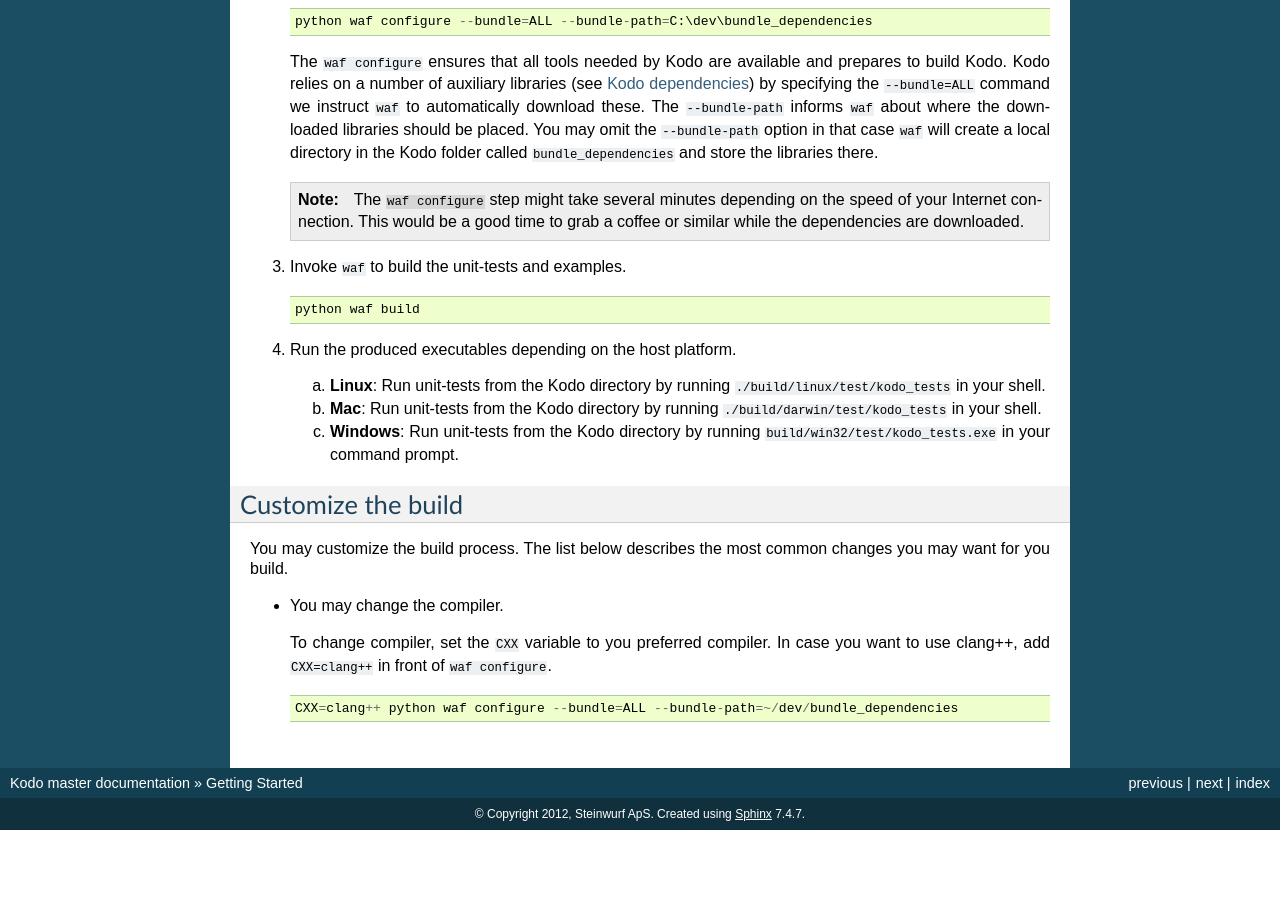
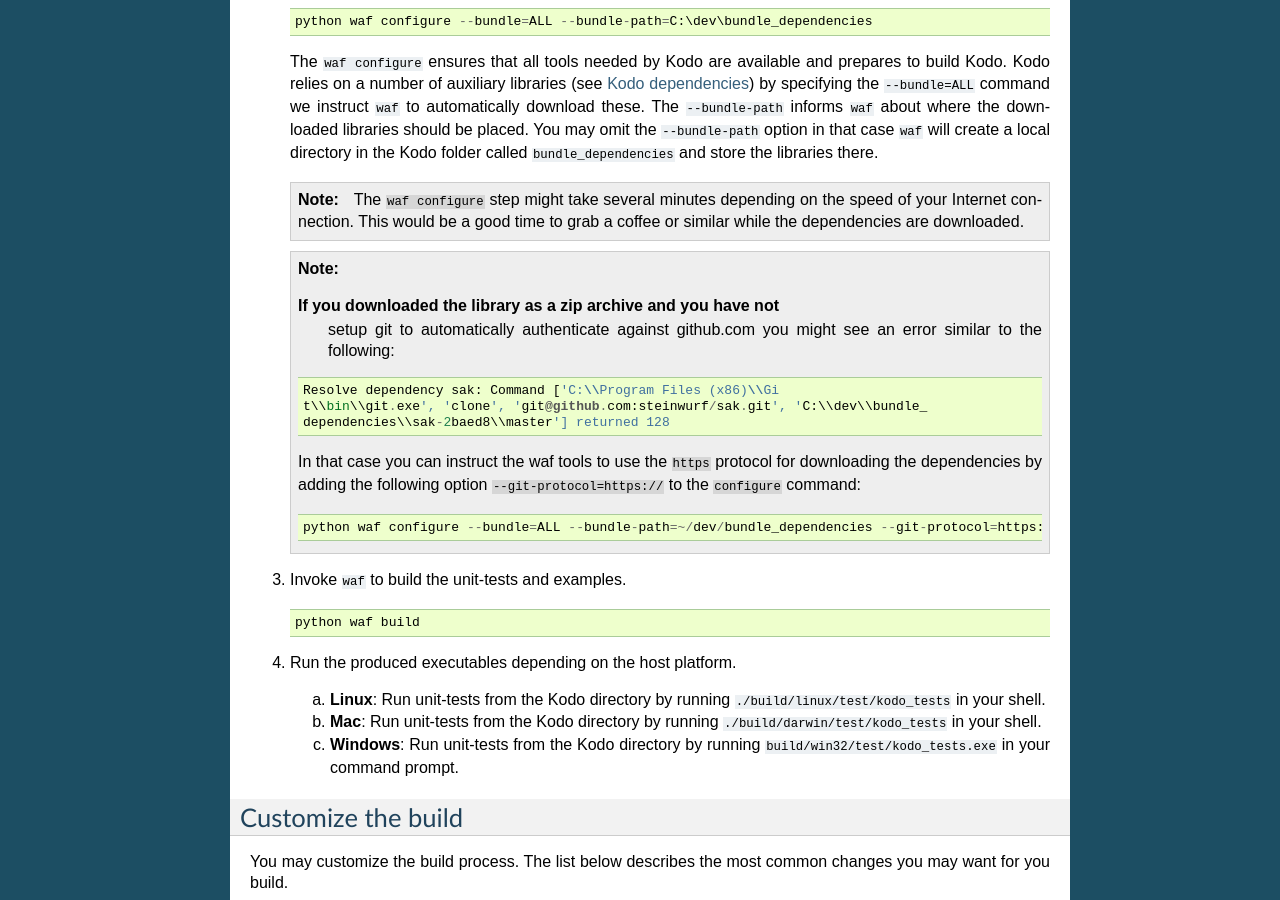
Before and after one commit to msherif4/kodo, a Sphinx documentation site: the page built from docs/source/getting_started.rst, in a window 1280 px wide and 900 px high, scrolled down 2471 px. Built offline with Sphinx 7.4.7, drawn with Linux system fonts in a browser that asks for light colours; formulas are drawn with MathJax 3; before the commit the page ends 3301 px from its top, so only the background shows below that.

Commit message:
Updated docs about --git-protocol option

```diff
--- a/docs/source/getting_started.rst
+++ b/docs/source/getting_started.rst
@@ -212,6 +212,25 @@
              the speed of your Internet connection. This would be a
              good time to grab a coffee or similar while the dependencies are downloaded.
 
+   .. note:: If you downloaded the library as a zip archive and you have not
+             setup git to automatically authenticate against github.com you
+             might see an error similar to the following:
+
+            ::
+
+              Resolve dependency sak: Command ['C:\\Program Files (x86)\\Gi
+              t\\bin\\git.exe', 'clone', 'git@github.com:steinwurf/sak.git', 'C:\\dev\\bundle_
+              dependencies\\sak-2baed8\\master'] returned 128
+
+            In that case you can instruct the waf tools to use the ``https``
+            protocol for downloading the dependencies by adding the following
+            option ``--git-protocol=https://`` to the ``configure`` command:
+
+            ::
+
+               python waf configure --bundle=ALL --bundle-path=~/dev/bundle_dependencies --git-protocol=https://
+
+
 3. Invoke ``waf`` to build the unit-tests and examples.
 
    ::
```
